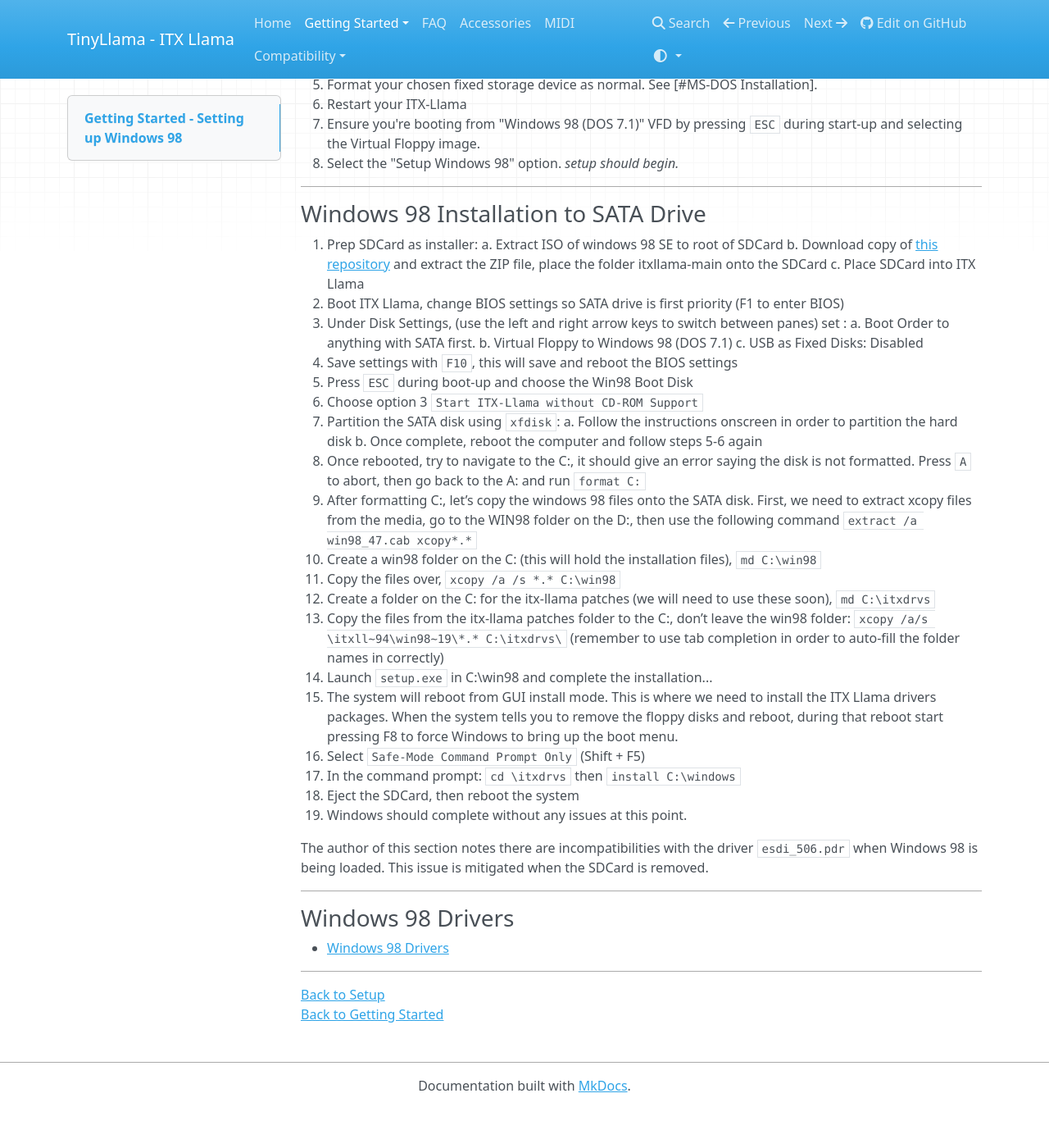
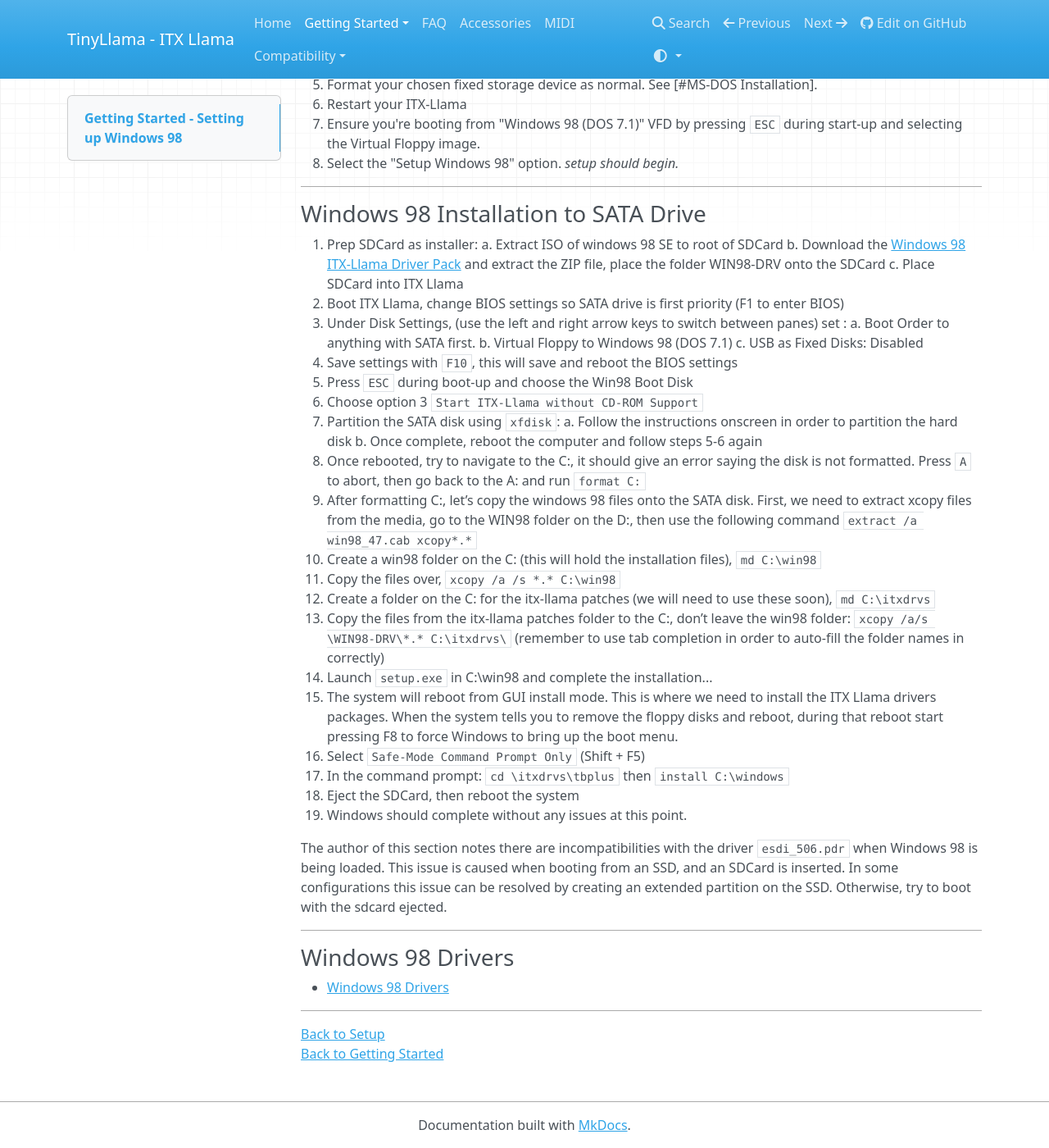
Before and after one commit to timesscar/tinyllama-docs, an MkDocs documentation site: the page built from docs/itxllama/getting-started/setup-win98.md, in a window 1280 px wide and 1400 px high, scrolled down 398 px. Shown: the whole window at 82% size. Built offline with MkDocs 1.6.1, drawn with Linux system fonts in a browser that asks for light colours; nearby versions of some CDN libraries; before the commit the page ends 1750 px from its top, so only the background shows below that.

Commit message:
Revamped steps for Windows 98 install, added modem manual and DOS NDIS driver

```diff
--- a/docs/itxllama/getting-started/setup-win98.md
+++ b/docs/itxllama/getting-started/setup-win98.md
@@ -23,7 +23,7 @@
 ### Windows 98 Installation to SATA Drive
 1. Prep SDCard as installer:
     a.  Extract ISO of windows 98 SE to root of SDCard
-    b.  Download copy of [this repository][itxllama-repo] and extract the ZIP file, place the folder itxllama-main onto the SDCard
+    b.  Download the [Windows 98 ITX-Llama Driver Pack][win98-driverpack] and extract the ZIP file, place the folder WIN98-DRV onto the SDCard
     c.  Place SDCard into ITX Llama
 1. Boot ITX Llama, change BIOS settings so SATA drive is first priority (F1 to enter BIOS)
 1. Under Disk Settings, (use the left and right arrow keys to switch between panes) set :
@@ -41,15 +41,15 @@
 1. Create a win98 folder on the C: (this will hold the installation files), `md C:\win98`
 1. Copy the files over, `xcopy /a /s *.* C:\win98 `
 1. Create a folder on the C: for the itx-llama patches (we will need to use these soon), `md C:\itxdrvs`
-1. Copy the files from the itx-llama patches folder to the C:, don’t leave the win98 folder: `xcopy /a/s \itxll~94\win98~19\*.* C:\itxdrvs\` (remember to use tab completion in order to auto-fill the folder names in correctly)
+1. Copy the files from the itx-llama patches folder to the C:, don’t leave the win98 folder: `xcopy /a/s \WIN98-DRV\*.* C:\itxdrvs\` (remember to use tab completion in order to auto-fill the folder names in correctly)
 1. Launch `setup.exe` in C:\win98 and complete the installation...
 1. The system will reboot from GUI install mode. This is where we need to install the ITX Llama drivers packages. When the system tells you to remove the floppy disks and reboot, during that reboot start pressing F8 to force Windows to bring up the boot menu.
 1. Select `Safe-Mode Command Prompt Only` (Shift + F5)
-1. In the command prompt: `cd \itxdrvs` then `install C:\windows`
+1. In the command prompt: `cd \itxdrvs\tbplus` then `install C:\windows`
 1. Eject the SDCard, then reboot the system
 1. Windows should complete without any issues at this point.
 
-The author of this section notes there are incompatibilities with the driver `esdi_506.pdr` when Windows 98 is being loaded. This issue is mitigated when the SDCard is removed.
+The author of this section notes there are incompatibilities with the driver `esdi_506.pdr` when Windows 98 is being loaded. This issue is caused when booting from an SSD, and an SDCard is inserted. In some configurations this issue can be resolved by creating an extended partition on the SSD. Otherwise, try to boot with the sdcard ejected.
 
 ---
 
@@ -62,6 +62,7 @@
 [Back to Getting Started](../getting-started.md)
 
 [os-win98-archive]: https://archive.org/details/win-98-1
+[win98-driverpack]: https://docs.retrodreams.ca/itxllama/binaries/WIN98-drivers/WIN98-DRV.ZIP
 [itxllama-repo]: https://github.com/eivindbohler/itxllama/archive/refs/heads/main.zip
 [Retrodreams]: https://retrodreams.ca/collections/all
 [Retrodreams-FreeDOS]: https://retrodreams.ca/products/preloaded-microsd-card-with-freedos-goodies
```
Also changed, not shown: docs/itxllama/getting-started.md (+2 -1 lines), docs/itxllama/getting-started/setup.md (+2 -0 lines), 3 other files.
